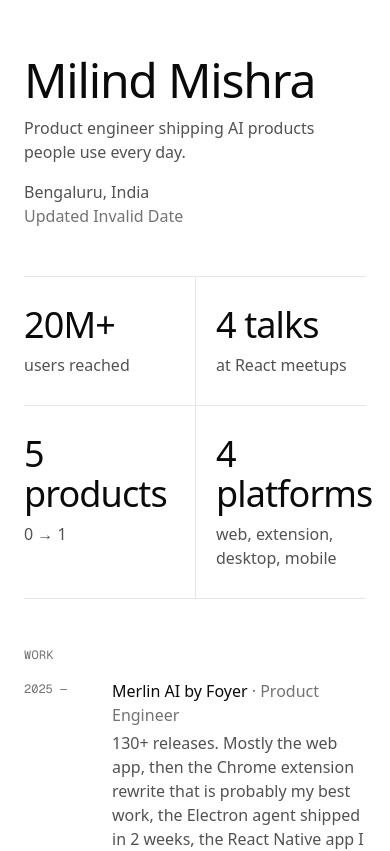
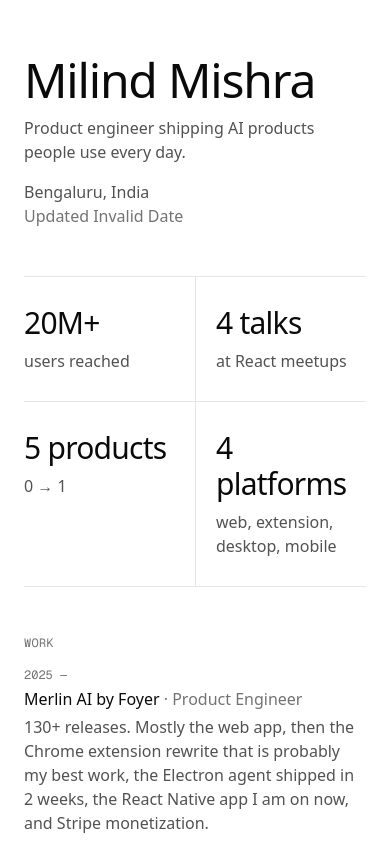
Before and after one commit to thatbeautifuldream/clean-portfolio, a Next.js app: page / in a window 390 px wide. Shown: the top 851 px of the page. Built offline with nearby package versions, Linux system fonts and the light colour scheme; a web font is replaced by a local one.

Commit message:
fix: let the page scroll instead of fitting one fold

```diff
--- a/app/page.tsx
+++ b/app/page.tsx
@@ -118,7 +118,7 @@
 
 export default function Home() {
   return (
-    <main className="isolate mx-auto flex max-w-6xl flex-col justify-center gap-y-12 px-6 py-14 sm:gap-y-14 lg:h-full lg:gap-y-8 lg:px-10 lg:py-10">
+    <main className="isolate mx-auto flex max-w-6xl flex-col gap-y-12 px-6 py-14 sm:gap-y-16 lg:px-10 lg:py-20">
       <header className="flex flex-col gap-y-4 sm:flex-row sm:items-end sm:justify-between sm:gap-x-10">
         <div>
           <h1 className="max-w-[24ch] text-5xl tracking-tight text-balance sm:text-6xl">
@@ -140,7 +140,7 @@
             key={stat.label}
             className="border-ink/10 py-7 lg:py-6 nth-[n+3]:border-t nth-[n+3]:pt-7 odd:pr-5 even:border-l even:pl-5 lg:border-t-0 lg:px-6 lg:first:pl-0 lg:last:pr-0 lg:nth-[n+3]:border-t-0 lg:odd:pr-6 lg:even:pl-6 lg:not-nth-[4n+1]:border-l"
           >
-            <p className="text-4xl tabular-nums tracking-tight sm:text-5xl">
+            <p className="text-3xl tabular-nums tracking-tight sm:text-5xl">
               {stat.value}
             </p>
             <p className="mt-2 text-base text-muted sm:text-sm lg:truncate">
@@ -155,8 +155,11 @@
           <h2 className={eyebrow}>Work</h2>
           <ul role="list" className="flex flex-col dim-siblings">
             {work.map((item) => (
-              <li key={item.company} className="flex gap-x-4">
-                <p className="w-[4.5rem] shrink-0 pt-0.5 font-mono text-xs tabular-nums text-faint">
+              <li
+                key={item.company}
+                className="flex flex-col gap-y-1 sm:flex-row sm:gap-x-4"
+              >
+                <p className="font-mono text-xs tabular-nums text-faint sm:w-[4.5rem] sm:shrink-0 sm:pt-0.5">
                   {item.period}
                 </p>
                 <div className="min-w-0">
```
